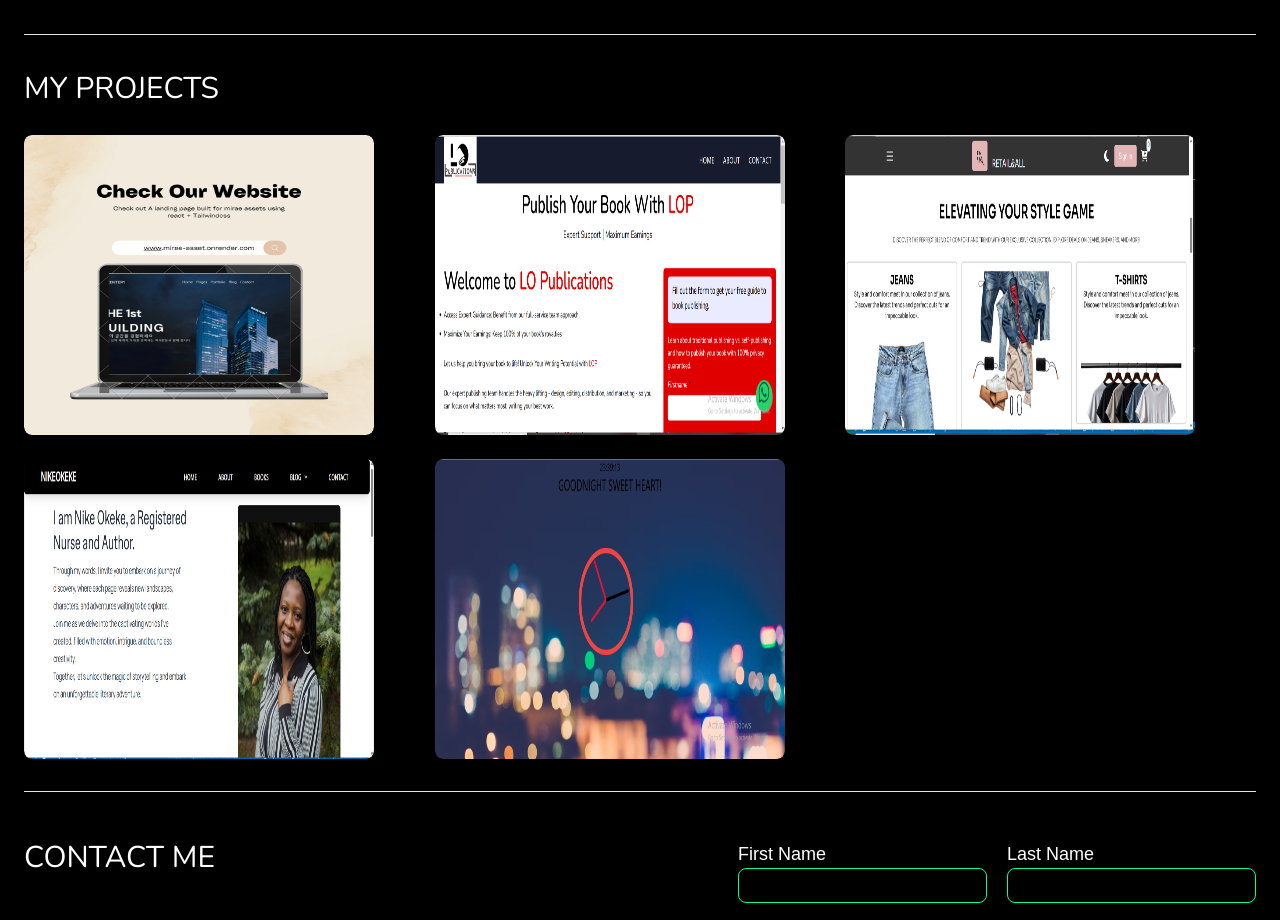
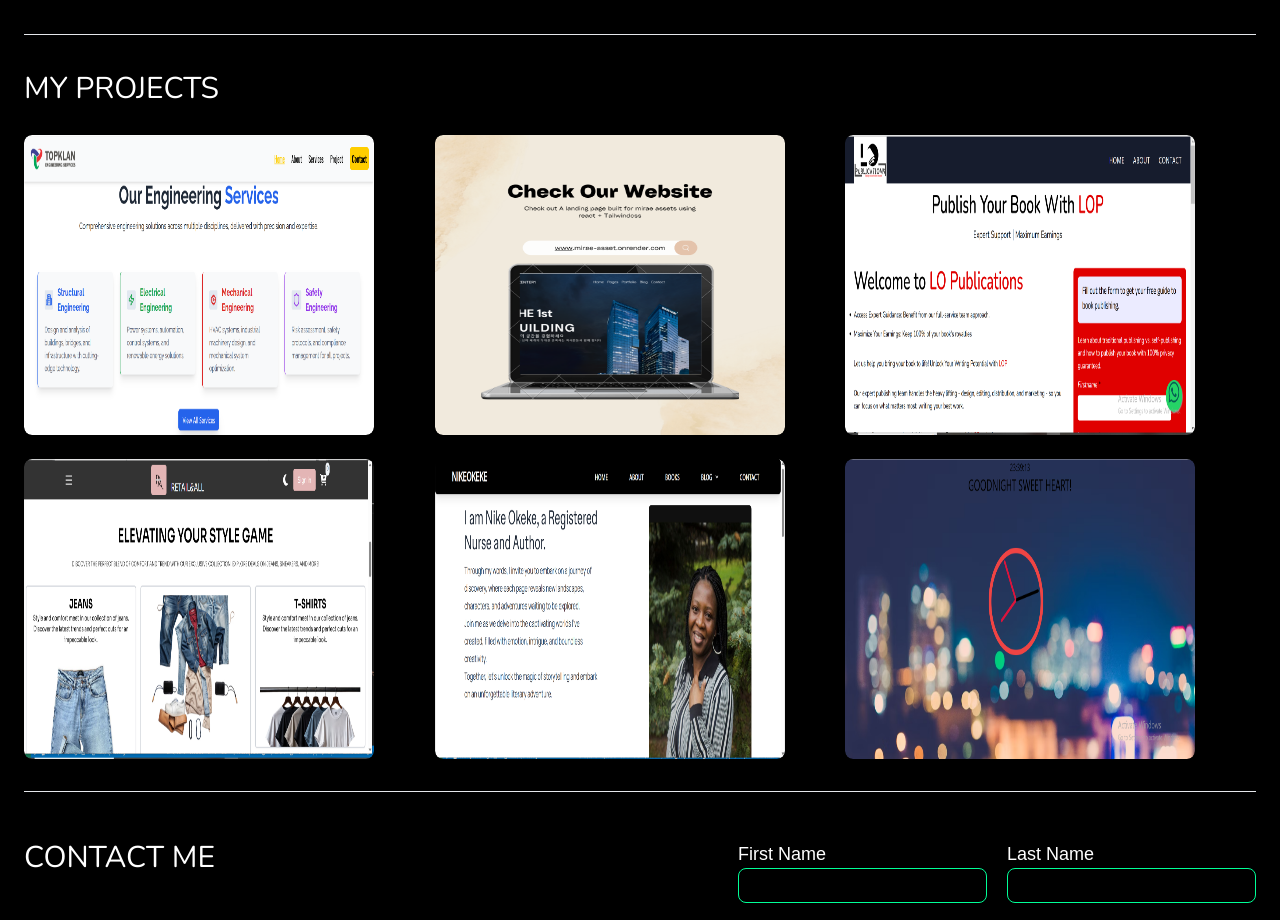
Before and after one commit to Castro-007/My-portfolio, a React (Vite) app: page / in a window 1280 px wide. Shown: the part 3240-4160 px from the top of the page. Built offline with nearby package versions, Linux system fonts and the light colour scheme; a web font is replaced by a local one.

Commit message:
added a new ProjCrad for Topklan

```diff
--- a/src/components/Project.jsx
+++ b/src/components/Project.jsx
@@ -2,6 +2,7 @@ import React from 'react'
 import ProjCards from './ProjCards'
 import Mirae from '../assets/images/miraeasset.png'
 import LOPUBLI from '../assets/images/lopubli.png'
+import Topklan from '../assets/images/Topklan.png'
 import RETAIL from '../assets/images/Retailallhome.png'
 import JSCLOCK from '../assets/images/jsclock.png'
 import Nike from '../assets/images/Nikeabout.png'
@@ -15,6 +16,11 @@ const Project = () => {
 
 
 
+          <ProjCards
+          imgs= {Topklan}
+          link ="https://topklan.onrender.com/"
+          text ="TOPKLAN ENGINEERING SERVICES - Built a Website for Topklan Engineering services using react, tailwind, nodejs. This provides information on Engineering services and products they offer."
+          />
           <ProjCards
           imgs= {Mirae}
           link ="https://mirae-asset.onrender.com/"
```
Also changed, not shown: src/assets/images/Topklan.png (added).
